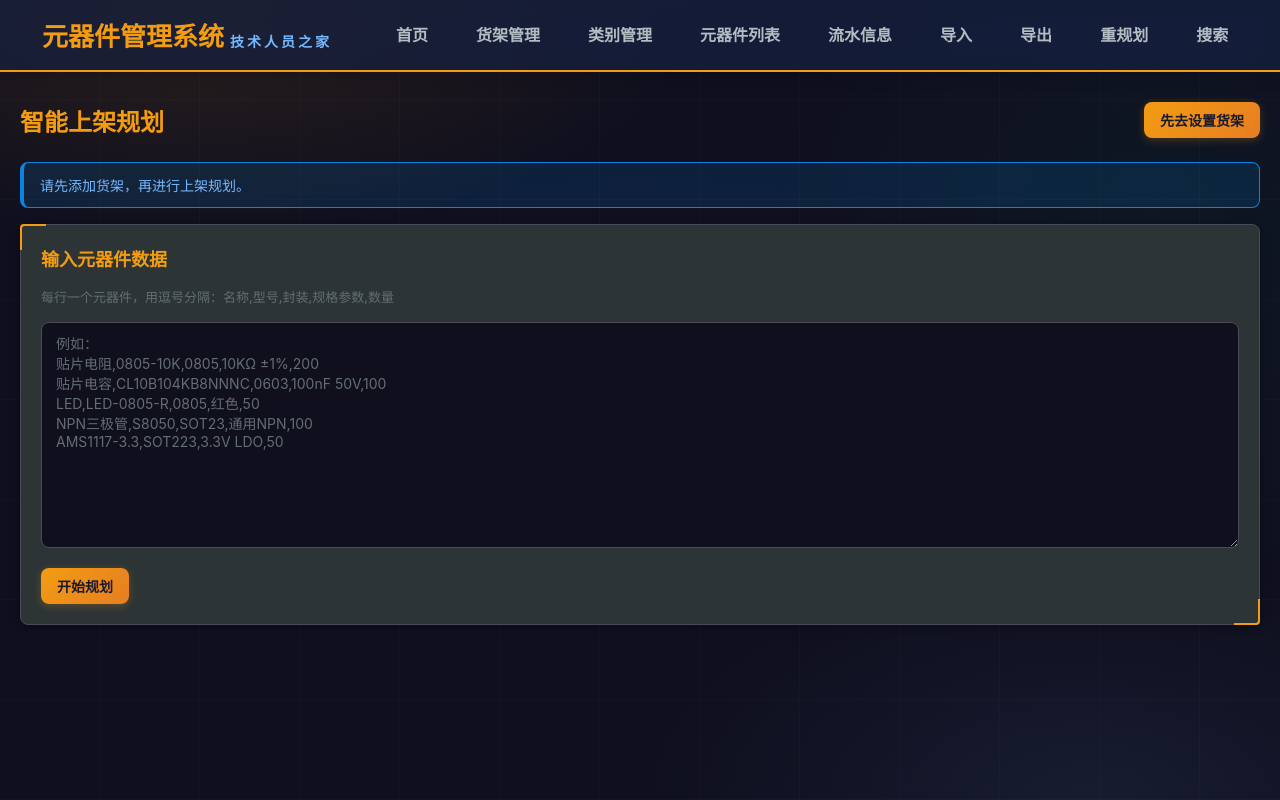
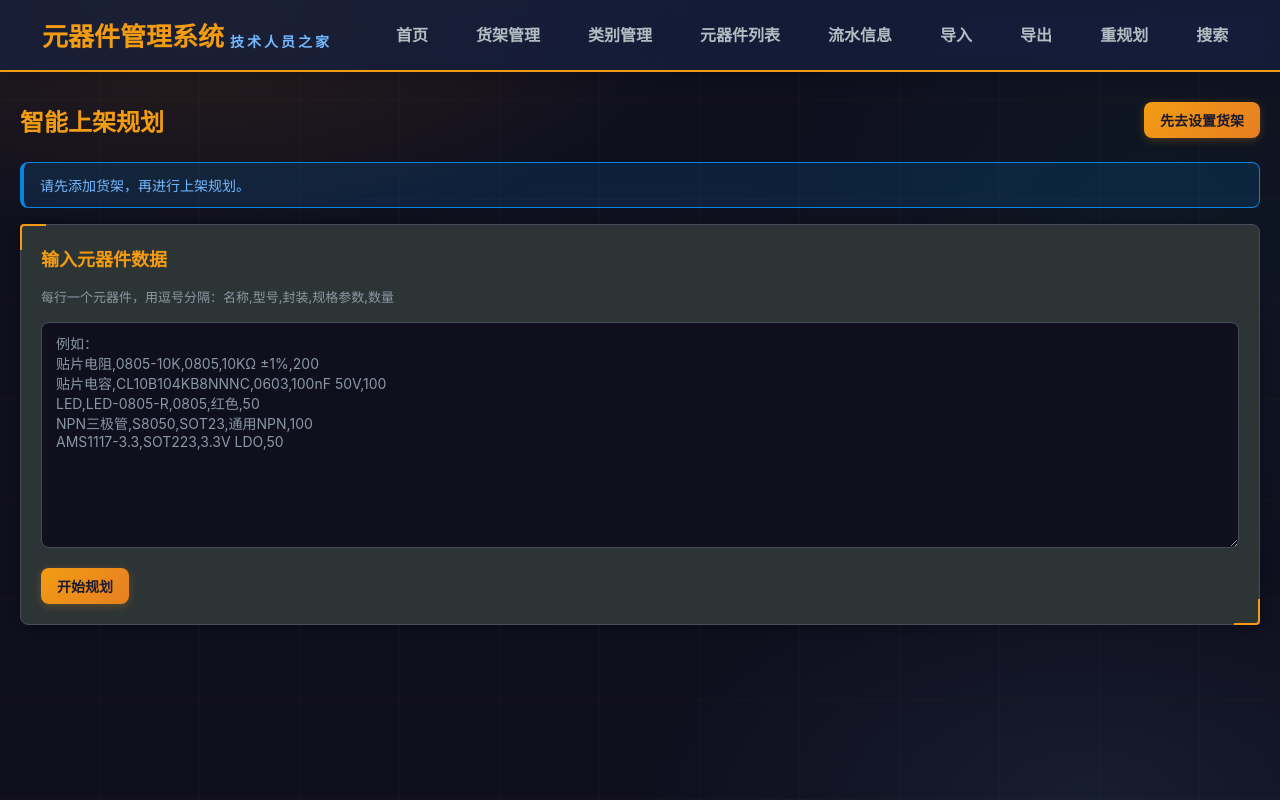
Before and after one commit to shpwtd/component-management-system, a Flask app: page /plan in a window 1280 px wide. Run offline with Flask 3, Linux system fonts and the light colour scheme; parts of the project's set-up code (start-up, migrations or seed data) failed here and were passed over.

Commit message:
fix: 提升文字可读性,解决详情页/导入页看不清的问题
问题诊断(浏览器实测):
- .text-muted 在 .card 灰背景上对比度仅 2.42:1,WCAG AA 不达标
- --text-dim (#636e72) 用于 .form-control:disabled 时过暗,看不清
- .stat-label 13px 400字重略偏小

修改:
- --text-dim: #636e72 -> #8a98a3(对比度 1.78:1 -> 4.8:1,达 WCAG AA)
- .text-muted: #636e72 -> #8a98a3(同理)
- .stat-label: 13px 400 -> 14px 500(字号+字重双提升)
- base.html style.css 版本号 v=2 -> v=3 强制更新缓存

[浏览器实测验证]
- 详情页 input.disabled 文字 rgb(138,152,163) ✅ 浅灰可读
- 导入页说明段 rgb(138,152,163) ✅ 不再暗淡
- 首页 stat-label 14px / 500 ✅ 比之前略清晰

```diff
--- a/static/style.css
+++ b/static/style.css
@@ -15,7 +15,7 @@
     --info-light: #74b9ff;
     --text-primary: #dfe6e9;
     --text-muted: #b2bec3;
-    --text-dim: #636e72;
+    --text-dim: #8a98a3;
     --border: #4a4a5a;
     --radius: 8px;
     --radius-sm: 4px;
@@ -142,7 +142,7 @@ a:hover { text-decoration: underline; }
     -webkit-text-fill-color: transparent;
     margin-bottom: 4px;
 }
-.stat-card .stat-label { font-size: 13px; color: var(--text-muted); letter-spacing: 0.5px; }
+.stat-card .stat-label { font-size: 14px; color: var(--text-muted); letter-spacing: 0.5px; font-weight: 500; }
 .stat-card.warning .stat-value {
     background: linear-gradient(135deg, var(--danger) 0%, #ff7675 100%);
     -webkit-background-clip: text;
@@ -395,7 +395,7 @@ table tbody tr:hover {
 }
 .pos-select { display: flex; gap: 8px; align-items: center; }
 .pos-select select { min-width: 100px; }
-.text-muted { color: #636e72; font-size: 13px; }
+.text-muted { color: #8a98a3; font-size: 13px; }
 .text-danger { color: #d63031; }
 .text-success { color: #00b894; }
 .mt-8 { margin-top: 8px; }
--- a/templates/base.html
+++ b/templates/base.html
@@ -4,7 +4,7 @@
 <meta charset="UTF-8">
 <meta name="viewport" content="width=device-width, initial-scale=1.0">
 <title>元器件管理系统</title>
-<link rel="stylesheet" href="{{ url_for('static', filename='style.css') }}?v=2">
+<link rel="stylesheet" href="{{ url_for('static', filename='style.css') }}?v=3">
 </head>
 <body>
 <nav class="nav">
```
Also changed, not shown: verify_detail_inputs.png (added), verify_home_stats.png (added), verify_import_desc.png (added).
